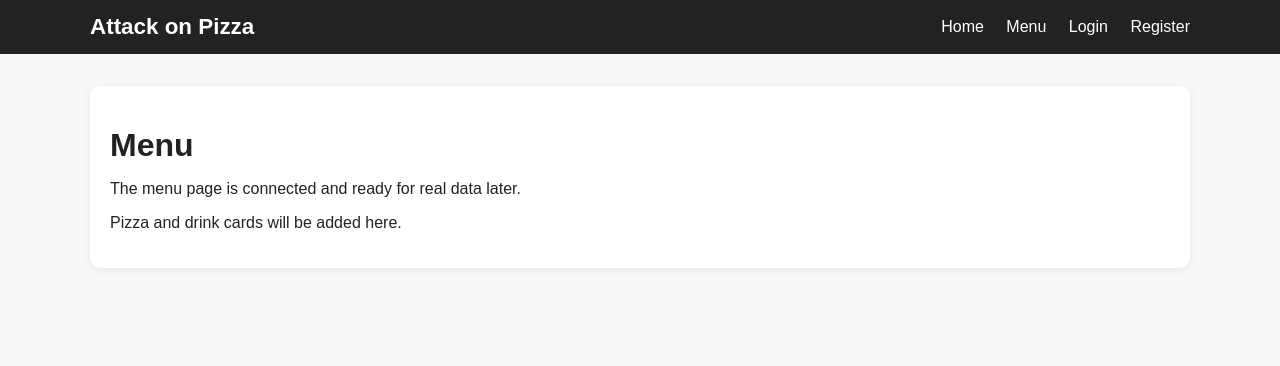
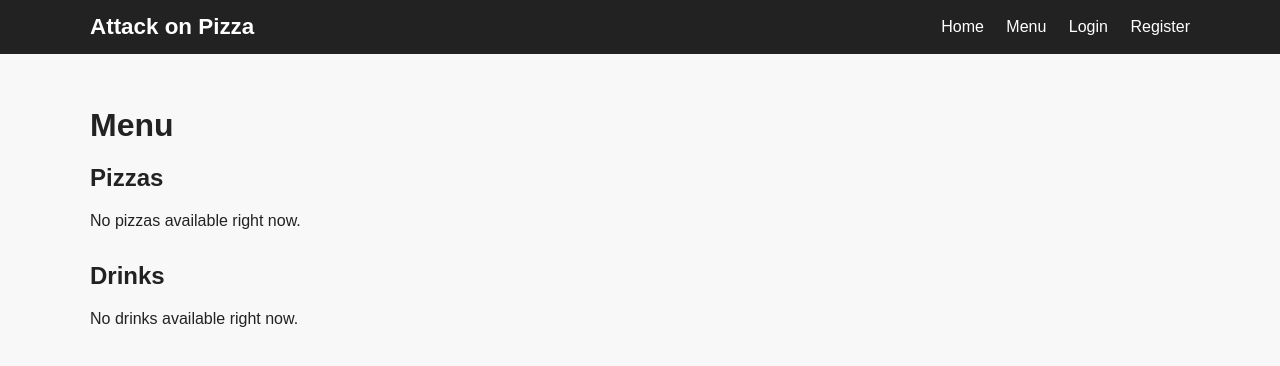
Before and after one commit to lqye0107-svg/attack-on-pizza, a Django app: page /menu/ in a window 1280 px wide. Shown: the top 366 px of the page. Run offline with Django 5.2, Linux system fonts and the light colour scheme.

Commit message:
Add CSS and adjust menu page

```diff
--- a/core/static/core/css/style.css
+++ b/core/static/core/css/style.css
@@ -116,3 +116,16 @@ form textarea {
 .nav-button:hover {
     text-decoration: underline;
 }
+
+
+#modify menu
+.menu-grid {
+    display: grid;
+    grid-template-columns: repeat(auto-fit, minmax(260px, 1fr));
+    gap: 20px;
+    margin-top: 16px;
+}
+
+.menu-card h3 {
+    margin-top: 0;
+}
--- a/core/templates/core/menu.html
+++ b/core/templates/core/menu.html
@@ -3,9 +3,51 @@
 {% block title %}Menu - Attack on Pizza{% endblock %}
 
 {% block content %}
-    <div class="card">
-        <h1 class="page-title">Menu</h1>
-        <p>The menu page is connected and ready for real data later.</p>
-        <p>Pizza and drink cards will be added here.</p>
-    </div>
+    <h1 class="page-title">Menu</h1>
+
+    <section style="margin-bottom: 32px;">
+        <h2>Pizzas</h2>
+
+        {% if pizzas %}
+            <div class="menu-grid">
+                {% for pizza in pizzas %}
+                    <div class="card menu-card">
+                        <h3>{{ pizza.name }}</h3>
+                        <p>{{ pizza.description }}</p>
+
+                        {% if pizza.sizes.all %}
+                            <p><strong>Available sizes:</strong></p>
+                            <ul>
+                                {% for size in pizza.sizes.all %}
+                                    <li>{{ size.get_size_display }} - {{ size.price }}</li>
+                                {% endfor %}
+                            </ul>
+                        {% endif %}
+
+                        <a class="button" href="#">View Details</a>
+                    </div>
+                {% endfor %}
+            </div>
+        {% else %}
+            <p>No pizzas available right now.</p>
+        {% endif %}
+    </section>
+
+    <section>
+        <h2>Drinks</h2>
+
+        {% if drinks %}
+            <div class="menu-grid">
+                {% for drink in drinks %}
+                    <div class="card menu-card">
+                        <h3>{{ drink.name }}</h3>
+                        <p>Size: {{ drink.size_label }}</p>
+                        <p>Price: {{ drink.price }}</p>
+                    </div>
+                {% endfor %}
+            </div>
+        {% else %}
+            <p>No drinks available right now.</p>
+        {% endif %}
+    </section>
 {% endblock %}
```
